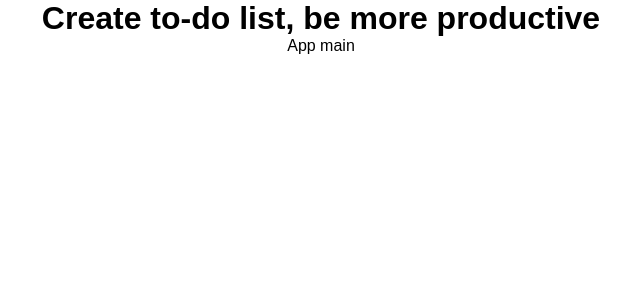
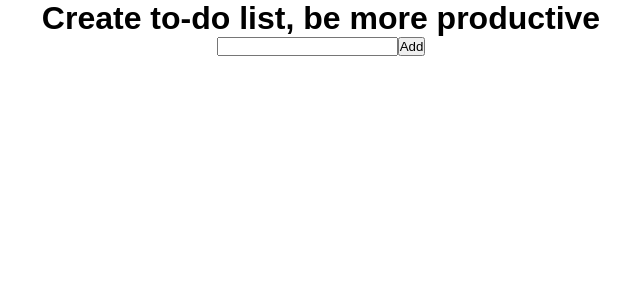
Before and after one commit to AramMinassian/react-project-n1, a React (Create React App) app: page / in a window 1280 px wide. Shown: the top 300 px of the page, without its empty margins (319-959 px from the left). Built offline with nearby package versions, Linux system fonts and the light colour scheme.

Commit message:
basic components and their functionality added

```diff
--- /dev/null
+++ b/src/App.css
@@ -0,0 +1,7 @@
+.TaskList{
+  display: flex;
+}
+
+.Task{
+  margin: 10px;
+}
--- a/src/components/App.js
+++ b/src/App.js
@@ -1,13 +1,13 @@
 import "./App.css";
 import React from "react";
-import Todo from "./pages/Todo";
+import Home from "./pages/Home";
 
 
 function App(){
     return (
         <div className="App">
             <h1>Create to-do list, be more productive</h1>
-            <Todo />
+            <Home />
         </div>
 
     )
--- /dev/null
+++ b/src/components/Task.js
@@ -0,0 +1,12 @@
+import React from "react";
+
+class Task extends React.Component{
+  render(){
+    const {task} = this.props;
+    return(
+      <div className="Task">{task}</div>
+    )
+  }
+}
+
+export default Task;
--- /dev/null
+++ b/src/components/TaskInput.js
@@ -0,0 +1,36 @@
+import React from "react";
+
+class TaskInput extends React.Component {
+    state = {
+        value: ""
+    }
+
+    handleChange = (e) => {
+        const value = e.target.value;
+        this.setState({ value });
+    }
+
+    handleAdd = () => {
+        const { value } = this.state;
+        if (!value) return;
+        this.props.addTask(value);
+        this.setState({ value: "" });
+    }
+
+    render() {
+        const { value } = this.state;
+        return (
+            <div className="TaskInput">
+                <input
+                    type="text"
+                    value={value}
+                    onChange={this.handleChange} />
+                <button
+                    onClick={this.handleAdd} >Add</button>
+            </div>
+        )
+    }
+}
+
+
+export default TaskInput
--- /dev/null
+++ b/src/components/TaskList.js
@@ -0,0 +1,17 @@
+import React from "react";
+import Task from "./Task";
+
+
+class TaskList extends React.Component {
+  render() {
+    const { tasks } = this.props;
+    const taskList = tasks.map((task, i) => <Task key={`task${i}`} task={task} />)
+    return (
+      <div className="TaskList">
+        {taskList}
+      </div>
+    )
+  }
+}
+
+export default TaskList;
--- /dev/null
+++ b/src/components/Todo.js
@@ -0,0 +1,28 @@
+import React from "react";
+import TaskInput from "./TaskInput";
+import TaskList from "./TaskList";
+
+
+class Todo extends React.Component {
+    state = {
+        tasks: []
+    }
+
+    render() {
+        const { tasks } = this.state;
+
+        return (
+            <div className="Todo">
+                <TaskInput addTask={this.addTask} />
+                <TaskList tasks={tasks} />
+            </div>
+        )
+    }
+
+    addTask = (task) => {
+        const tasks = [...this.state.tasks, task];
+        this.setState({ tasks });
+    }
+}
+
+export default Todo;
--- a/src/components/pages/Todo.js
+++ /dev/null
@@ -1,10 +0,0 @@
-import React from "react";
-
-
-function Todo(){
-    return (
-        <p>App main</p>
-    )
-}
-
-export default Todo;
--- a/src/index.js
+++ b/src/index.js
@@ -1,7 +1,7 @@
 import "./index.css";
 import React from 'react';
 import ReactDOM from 'react-dom';
-import App from "./components/App";
+import App from "./App";
 
 
 ReactDOM.render(
--- /dev/null
+++ b/src/pages/Home.js
@@ -0,0 +1,13 @@
+import React from "react";
+import Todo from "../components/Todo";
+
+
+function Home(){
+    return (
+        <div className="Home">
+            <Todo />
+        </div>
+    )
+}
+
+export default Home;
```
Also changed, not shown: src/components/App.css (deleted), src/utilityFunctions.js (added).
